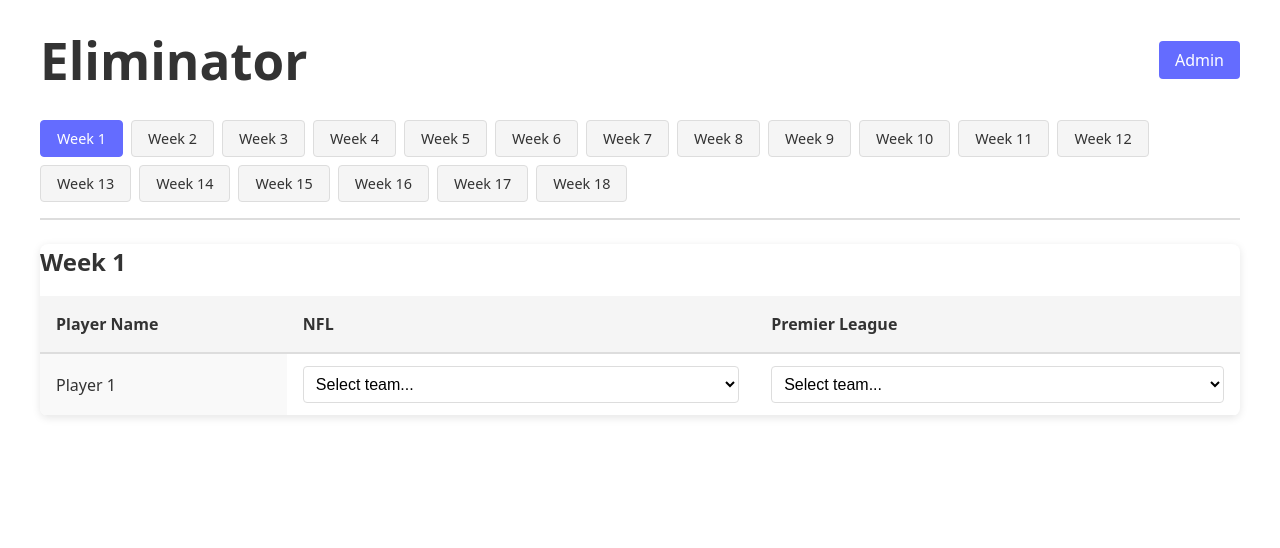
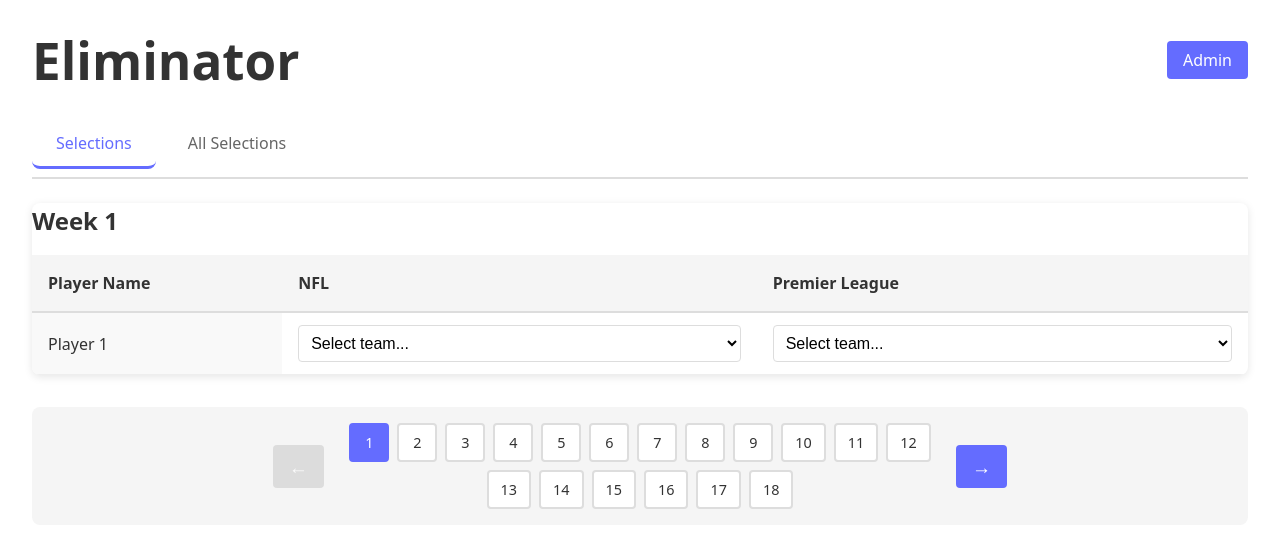
Before and after one commit to JamesDiStef/eliminator, a React (Vite) app: page / in a window 1280 px wide. Shown: the top 548 px of the page. Built offline with nearby package versions, Linux system fonts and the light colour scheme.

Commit message:
PROMPT: Instead of tabs on the top, lets make it a stepper on the bottom where users can tab left and right or click on a week - like a paginator.  For the tabs on the top, add a tab that opens a read only table view of all selections all users have made for every week

```diff
--- a/src/components/MainPage.css
+++ b/src/components/MainPage.css
@@ -1,7 +1,10 @@
 .main-page {
-  max-width: 1200px;
+  max-width: 1400px;
   margin: 0 auto;
   padding: 2rem;
+  display: flex;
+  flex-direction: column;
+  min-height: calc(100vh - 4rem);
 }
 
 .main-header {
@@ -32,40 +35,34 @@
   background-color: #535bf2;
 }
 
-.week-tabs {
+.view-tabs {
   display: flex;
-  flex-wrap: wrap;
   gap: 0.5rem;
   margin-bottom: 1.5rem;
-  padding-bottom: 1rem;
   border-bottom: 2px solid #ddd;
+  padding-bottom: 0.5rem;
 }
 
-.week-tab {
-  padding: 0.5rem 1rem;
-  background-color: #f5f5f5;
-  color: #333;
-  border: 1px solid #ddd;
-  border-radius: 4px;
-  font-size: 0.9rem;
+.view-tab {
+  padding: 0.75rem 1.5rem;
+  background-color: transparent;
+  color: #666;
+  border: none;
+  border-bottom: 3px solid transparent;
+  font-size: 1rem;
   font-weight: 500;
   cursor: pointer;
   transition: all 0.2s;
 }
 
-.week-tab:hover {
-  background-color: #e9e9e9;
-  border-color: #646cff;
+.view-tab:hover {
+  color: #646cff;
+  background-color: #f5f5f5;
 }
 
-.week-tab.active {
-  background-color: #646cff;
-  color: white;
-  border-color: #646cff;
-}
-
-.week-tab.active:hover {
-  background-color: #535bf2;
+.view-tab.active {
+  color: #646cff;
+  border-bottom-color: #646cff;
 }
 
 .week-header {
@@ -84,9 +81,113 @@
   background-color: #f9f9f9;
 }
 
+.player-name-cell {
+  font-weight: 500;
+  position: sticky;
+  left: 0;
+  background-color: #f9f9f9;
+  z-index: 1;
+}
+
 .empty-state {
   text-align: center;
   color: #888;
   font-style: italic;
   padding: 2rem;
 }
+
+.week-stepper {
+  display: flex;
+  align-items: center;
+  justify-content: center;
+  gap: 1rem;
+  margin-top: 2rem;
+  padding: 1rem;
+  background-color: #f5f5f5;
+  border-radius: 8px;
+}
+
+.stepper-button {
+  padding: 0.5rem 1rem;
+  background-color: #646cff;
+  color: white;
+  border: none;
+  border-radius: 4px;
+  font-size: 1.2rem;
+  font-weight: bold;
+  cursor: pointer;
+  transition: background-color 0.2s;
+  min-width: 50px;
+}
+
+.stepper-button:hover:not(:disabled) {
+  background-color: #535bf2;
+}
+
+.stepper-button:disabled {
+  background-color: #ccc;
+  cursor: not-allowed;
+  opacity: 0.6;
+}
+
+.week-numbers {
+  display: flex;
+  flex-wrap: wrap;
+  gap: 0.5rem;
+  justify-content: center;
+  max-width: 600px;
+}
+
+.week-number {
+  padding: 0.5rem 0.75rem;
+  background-color: white;
+  color: #333;
+  border: 2px solid #ddd;
+  border-radius: 4px;
+  font-size: 0.9rem;
+  font-weight: 500;
+  cursor: pointer;
+  transition: all 0.2s;
+  min-width: 40px;
+}
+
+.week-number:hover {
+  border-color: #646cff;
+  background-color: #f0f0ff;
+}
+
+.week-number.active {
+  background-color: #646cff;
+  color: white;
+  border-color: #646cff;
+}
+
+.week-number.active:hover {
+  background-color: #535bf2;
+}
+
+.all-selections-container {
+  overflow-x: auto;
+  max-width: 100%;
+}
+
+.all-selections-table {
+  min-width: 800px;
+}
+
+.all-selections-table thead th {
+  text-align: center;
+  white-space: nowrap;
+}
+
+.week-header-cell {
+  background-color: #646cff;
+  color: white;
+  font-weight: 600;
+}
+
+.league-header-cell {
+  background-color: #f5f5f5;
+  font-size: 0.85rem;
+  font-weight: 500;
+}
--- a/src/components/MainPage.tsx
+++ b/src/components/MainPage.tsx
@@ -13,8 +13,11 @@ interface MainPageProps {
 
 const TOTAL_WEEKS = 18;
 
+type ViewMode = 'selections' | 'all-selections';
+
 function MainPage({ players, onPlayersChange, onNavigateToAdmin }: MainPageProps) {
   const [currentWeek, setCurrentWeek] = useState<number>(1);
+  const [viewMode, setViewMode] = useState<ViewMode>('selections');
   const leagues: League[] = [NFL_TEAMS, PREMIER_LEAGUE_TEAMS];
 
   const handleTeamChange = (playerId: string, week: number, leagueId: string, teamId: string | null) => {
@@ -59,29 +62,27 @@ function MainPage({ players, onPlayersChange, onNavigateToAdmin }: MainPageProps
     return league.teams.filter(team => !usedTeams.has(team.id));
   };
 
-  const weekTabs = Array.from({ length: TOTAL_WEEKS }, (_, i) => i + 1);
+  // Get team name by ID
+  const getTeamName = (leagueId: string, teamId: string | null | undefined): string => {
+    if (!teamId) return '-';
+    const league = leagues.find(l => l.id === leagueId);
+    const team = league?.teams.find(t => t.id === teamId);
+    return team?.name || '-';
+  };
 
-  return (
-    <div className="main-page">
-      <div className="main-header">
-        <h1>Eliminator</h1>
-        <button onClick={onNavigateToAdmin} className="nav-button">
-          Admin
-        </button>
-      </div>
+  const goToPreviousWeek = () => {
+    if (currentWeek > 1) {
+      setCurrentWeek(currentWeek - 1);
+    }
+  };
 
-      <div className="week-tabs">
-        {weekTabs.map(week => (
-          <button
-            key={week}
-            onClick={() => setCurrentWeek(week)}
-            className={`week-tab ${currentWeek === week ? 'active' : ''}`}
-          >
-            Week {week}
-          </button>
-        ))}
-      </div>
+  const goToNextWeek = () => {
+    if (currentWeek < TOTAL_WEEKS) {
+      setCurrentWeek(currentWeek + 1);
+    }
+  };
 
+  const renderSelectionsView = () => (
     <div className="table-container">
       <div className="week-header">
         <h2>Week {currentWeek}</h2>
@@ -138,6 +139,119 @@ function MainPage({ players, onPlayersChange, onNavigateToAdmin }: MainPageProps
         </tbody>
       </table>
     </div>
+  );
+
+  const renderAllSelectionsView = () => {
+    const weekNumbers = Array.from({ length: TOTAL_WEEKS }, (_, i) => i + 1);
+
+    return (
+      <div className="table-container all-selections-container">
+        <table className="all-selections-table">
+          <thead>
+            <tr>
+              <th rowSpan={2}>Player</th>
+              {weekNumbers.map(week => (
+                <th key={week} colSpan={leagues.length} className="week-header-cell">
+                  Week {week}
+                </th>
+              ))}
+            </tr>
+            <tr>
+              {weekNumbers.map(week =>
+                leagues.map(league => (
+                  <th key={`${week}-${league.id}`} className="league-header-cell">
+                    {league.name}
+                  </th>
+                ))
+              )}
+            </tr>
+          </thead>
+          <tbody>
+            {players.length === 0 ? (
+              <tr>
+                <td colSpan={1 + TOTAL_WEEKS * leagues.length} className="empty-state">
+                  No players added yet. Go to Admin to add players.
+                </td>
+              </tr>
+            ) : (
+              players.map(player => (
+                <tr key={player.id}>
+                  <td className="read-only-cell player-name-cell">{player.name}</td>
+                  {weekNumbers.map(week => {
+                    const weekKey = week.toString();
+                    const weekSelections = player.selectedTeams[weekKey] || {};
+                    return leagues.map(league => (
+                      <td key={`${week}-${league.id}`} className="read-only-cell">
+                        {getTeamName(league.id, weekSelections[league.id])}
+                      </td>
+                    ));
+                  })}
+                </tr>
+              ))
+            )}
+          </tbody>
+        </table>
+      </div>
+    );
+  };
+
+  return (
+    <div className="main-page">
+      <div className="main-header">
+        <h1>Eliminator</h1>
+        <button onClick={onNavigateToAdmin} className="nav-button">
+          Admin
+        </button>
+      </div>
+
+      <div className="view-tabs">
+        <button
+          onClick={() => setViewMode('selections')}
+          className={`view-tab ${viewMode === 'selections' ? 'active' : ''}`}
+        >
+          Selections
+        </button>
+        <button
+          onClick={() => setViewMode('all-selections')}
+          className={`view-tab ${viewMode === 'all-selections' ? 'active' : ''}`}
+        >
+          All Selections
+        </button>
+      </div>
+
+      {viewMode === 'selections' ? renderSelectionsView() : renderAllSelectionsView()}
+
+      {viewMode === 'selections' && (
+        <div className="week-stepper">
+          <button
+            onClick={goToPreviousWeek}
+            disabled={currentWeek === 1}
+            className="stepper-button"
+            aria-label="Previous week"
+          >
+            ←
+          </button>
+          <div className="week-numbers">
+            {Array.from({ length: TOTAL_WEEKS }, (_, i) => i + 1).map(week => (
+              <button
+                key={week}
+                onClick={() => setCurrentWeek(week)}
+                className={`week-number ${currentWeek === week ? 'active' : ''}`}
+              >
+                {week}
+              </button>
+            ))}
+          </div>
+          <button
+            onClick={goToNextWeek}
+            disabled={currentWeek === TOTAL_WEEKS}
+            className="stepper-button"
+            aria-label="Next week"
+          >
+            →
+          </button>
+        </div>
+      )}
     </div>
   );
 }
```
Also changed, not shown: prompts.txt. Lines whose indentation alone changed are shown as unchanged.
